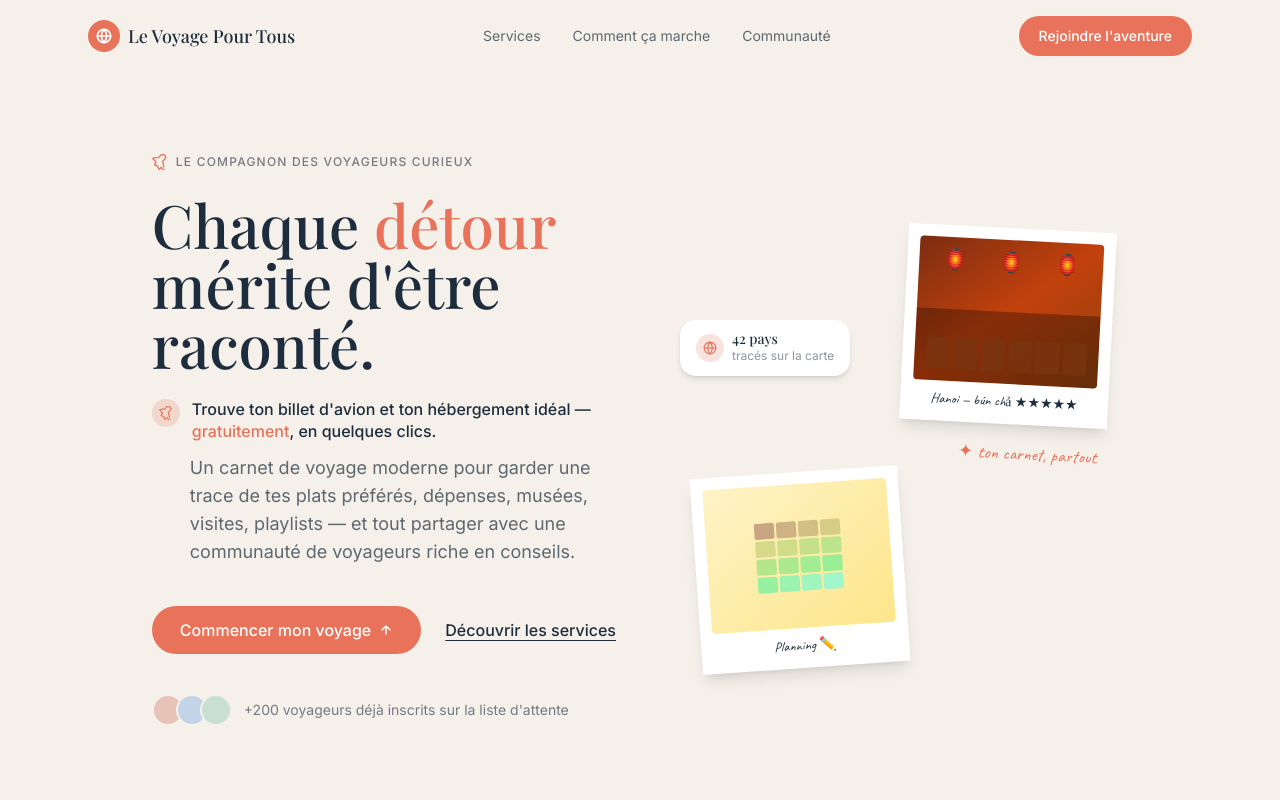
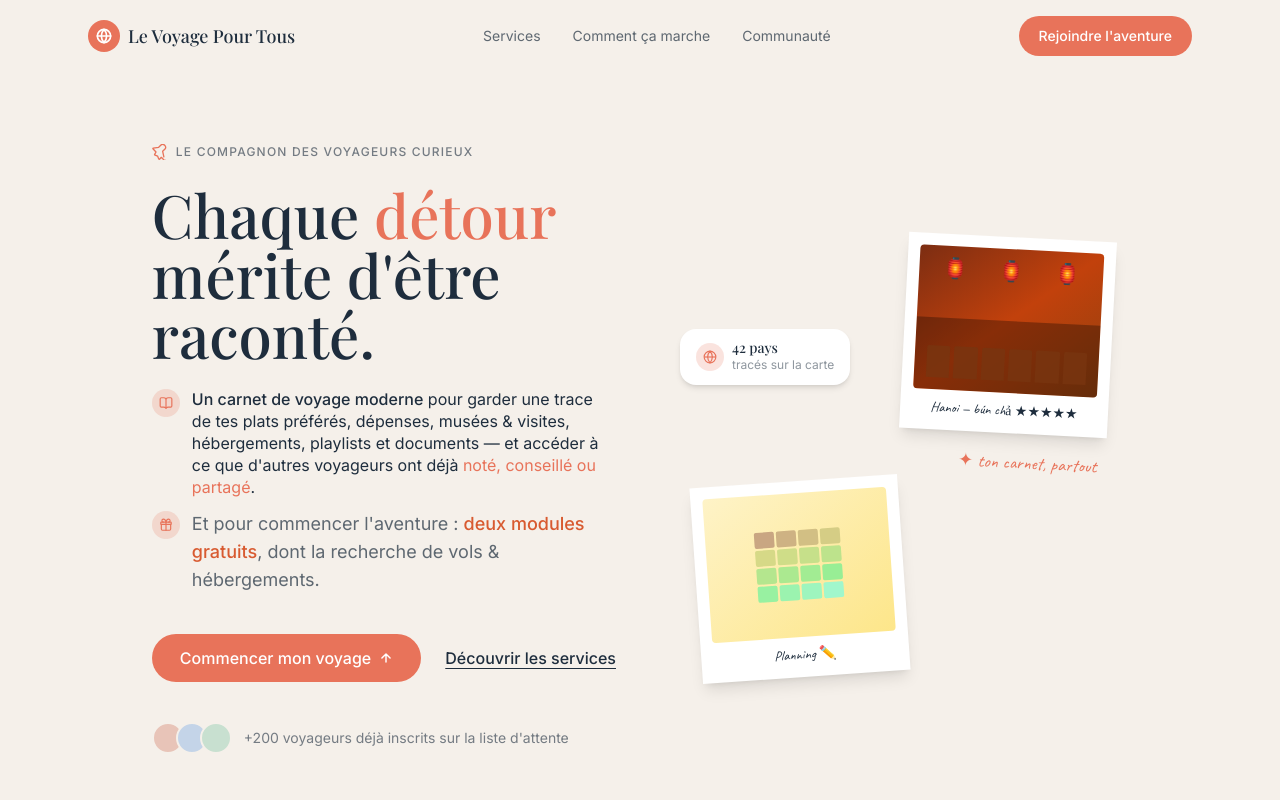
Before and after one commit to ganserecoulibaly/LVPTLanding, a React (Vite) app: page / in a window 1280 px wide. Shown: the top 800 px of the page. Built offline with nearby package versions, Linux system fonts and the light colour scheme; a web font is replaced by a local one.

Commit message:
titre et sous titre

```diff
--- a/package.json
+++ b/package.json
@@ -9,14 +9,15 @@
     "preview": "vite preview"
   },
   "dependencies": {
+    "lucide-react": "^1.21.0",
     "react": "^18.3.1",
     "react-dom": "^18.3.1"
   },
   "devDependencies": {
     "@vitejs/plugin-react": "^4.3.1",
-    "tailwindcss": "^3.4.1",
     "autoprefixer": "^10.4.19",
     "postcss": "^8.4.38",
+    "tailwindcss": "^3.4.1",
     "vite": "^5.3.1"
   }
 }
--- a/src/components/Hero.jsx
+++ b/src/components/Hero.jsx
@@ -1,4 +1,5 @@
 import React from 'react'
+import { BookOpen, Gift } from "lucide-react";
 
 export default function Hero() {
   return (
@@ -20,22 +21,27 @@ export default function Hero() {
             raconté.
           </h1>
 
-          {/* Bloc 1 — recherche gratuite vols/hébergements */}
+
+        {/* Bloc 1 — carnet communautaire */}
           <div className="flex items-start gap-3 max-w-md mb-3">
             <div className="flex-shrink-0 w-7 h-7 rounded-full bg-coral/20 flex items-center justify-center mt-px">
-              <svg width="14" height="14" viewBox="0 0 24 24" fill="none" stroke="#e8735a" strokeWidth="2" strokeLinecap="round" strokeLinejoin="round">
-                <path d="M17.8 19.2L16 11l3.5-3.5C21 6 21 4 19 2c-2-2-4-2-5.5-.5L10 5 1.8 6.2c-.5.1-.7.6-.4 1L6 12l-2 3.5c-.3.5 0 1.1.5 1.3l4 1.5 1.5 4c.2.5.8.8 1.3.5L14 20l4.6 4.6c.4.4 1 .1 1-.4"/>
-              </svg>
+              <BookOpen className="w-3.5 h-3.5" stroke="#e8735a" strokeWidth={2} />
             </div>
-            <p className="font-sans text-navy text-base font-medium leading-snug m-0">
-              Trouve ton billet d'avion et ton hébergement idéal — <span className="text-coral">gratuitement</span>, en quelques clics.
+            <p className="font-sans text-navy text-base font-normal leading-snug m-0">
+              <span className="font-medium">Un carnet de voyage moderne</span> pour garder une trace de tes plats préférés, dépenses, musées & visites, hébergements, playlists et documents — et accéder à ce que d'autres voyageurs ont déjà <span className="text-coral">noté, conseillé ou partagé</span>.
             </p>
           </div>
 
-          {/* Bloc 2 — carnet communautaire */}
-          <p className="section-subtitle mb-10 max-w-md pl-[38px]">
-            Un carnet de voyage moderne pour garder une trace de tes plats préférés, dépenses, musées, visites, playlists — et tout partager avec une communauté de voyageurs riche en conseils.
-          </p>
+          {/* Bloc 2 — recherche gratuite vols/hébergements */}
+          <div className="flex items-start gap-3 max-w-md mb-10">
+            <div className="flex-shrink-0 w-7 h-7 rounded-full bg-coral/20 flex items-center justify-center mt-px">
+              <Gift className="w-3.5 h-3.5" stroke="#e8735a" strokeWidth={2} />
+            </div>
+            <p className="section-subtitle">
+              Et pour commencer l'aventure : <span className="text-[#D85A30] font-medium">deux modules gratuits</span>, dont la recherche de vols & hébergements.
+            </p>
+          </div>
+
 
           <div className="flex items-center gap-6 flex-wrap">
             <a href="#recherche" className="btn-primary justify-center whitespace-nowrap">
```
Also changed, not shown: 1 other file (tests, documents, lock files or other folders).
